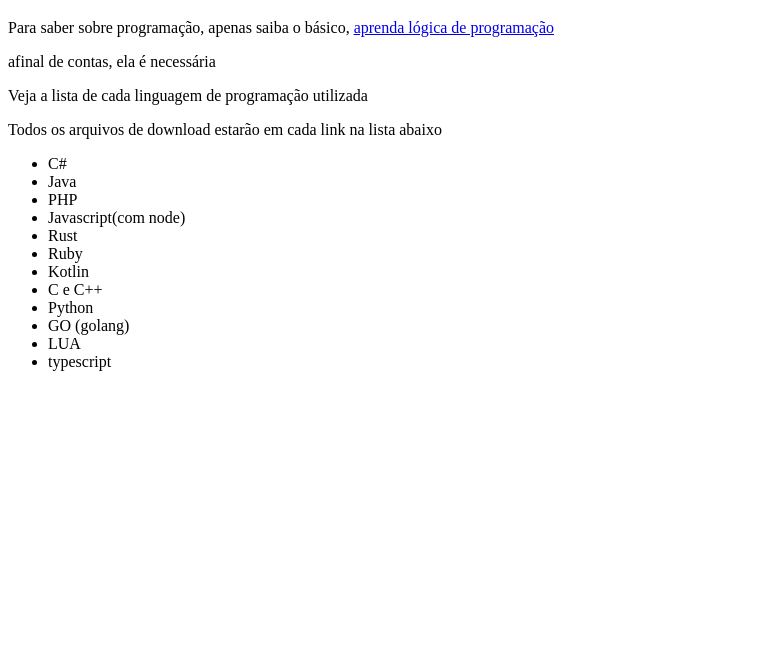
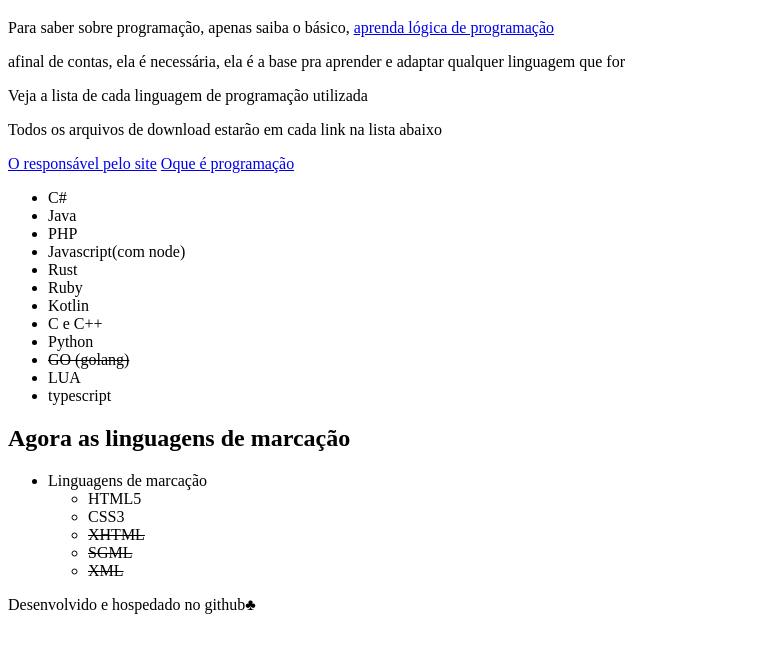
Before and after one commit to LuizGafanhotos/LuizGafanhotos.github.io, a plain HTML site: page projeto site/index.html in a window 1280 px wide. Shown: the part 61-714 px from the top of the page, without its empty margins (0-782 px from the left). Drawn offline with Linux system fonts and the light colour scheme.

Commit message:
Mais conteudo

```diff
--- a/projeto site/index.html
+++ b/projeto site/index.html
@@ -8,11 +8,18 @@
     <title>Programas expostos</title>
 </head>
 <body>
+    <header>
         <h1>Aqui irá ficar vários programas de várias linguagens</h1>
         <p>Para saber sobre programação, apenas saiba o básico, <a href="#">aprenda lógica de programação</a></p>
-    <p>afinal de contas, ela é necessária</p>
+        <p>afinal de contas, ela é necessária, ela é a base pra aprender e adaptar qualquer linguagem que for</p>
         <p>Veja a lista de cada linguagem de programação utilizada</p>
         <p>Todos os arquivos de download estarão em cada link na lista abaixo</p>
+        <nav>
+            <a href="páginas/pag01.html">O responsável pelo site</a>
+            <a href="https://idocode.com.br/blog/programacao/o-que-e-programacao/">Oque é programação</a>
+        </nav>
+    </header>
+    <main>
         <ul>
             <li>C#</li>
             <li>Java </li>
@@ -23,9 +30,24 @@
             <li>Kotlin</li>
             <li>C e C++</li>
             <li>Python</li>
-        <li>GO (golang)</li>
+            <li><del>GO (golang)</del></li>
             <li>LUA</li>
             <li>typescript</li>
         </ul>
+        <h2>Agora as linguagens de marcação</h2>
+        <ul>
+            <li>Linguagens de marcação</li>
+            <ul>
+                <li>HTML5</li>
+                <li>CSS3</li>
+                <li><del>XHTML</del></li>
+                <li><del>SGML</del></li>
+                <li><del>XML</del></li>
+            </ul>
+        </ul>
+    </main>
+    <footer>
+        <p>Desenvolvido e hospedado no github&clubs;</p>
+    </footer>
 </body>
 </html>
```
Also changed, not shown: projeto site/páginas/pag01.html (added, +16 -0 lines). Lines whose indentation alone changed are shown as unchanged.
